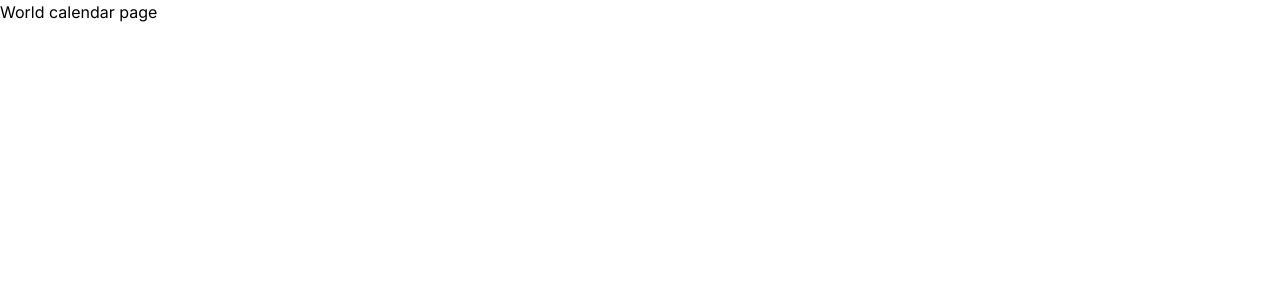
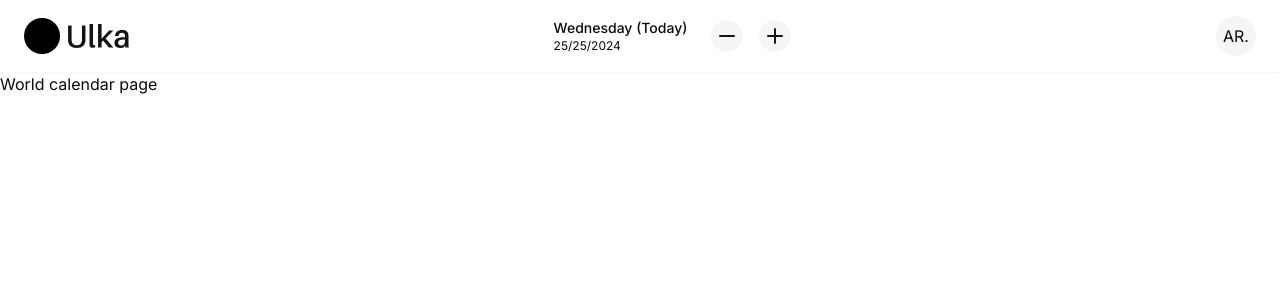
Before and after one commit to abura1han/ulka, a Next.js app: page /world in a window 1280 px wide. Shown: the top 300 px of the page. Built offline with nearby package versions, Linux system fonts and the light colour scheme.

Commit message:
add shadecn ui & add world calendar header design

```diff
--- a/src/app/layout.tsx
+++ b/src/app/(root)/layout.tsx
@@ -1,6 +1,6 @@
 import type { Metadata } from "next";
 import { Inter } from "next/font/google";
-import "./globals.css";
+import "../globals.css";
 import { ReactQueryClientProvider } from "@/components/ReactQueryClientProvider";
 import SessionWrapper from "@/components/SessionWrapper";
 
--- a/src/app/page.tsx
+++ b/src/app/(root)/page.tsx
@@ -19,7 +19,7 @@
           src={"/icons/logo-full.svg"}
           alt="Ulka"
           width={200}
-          height={200}
+          height={68}
         />
         <div className="mt-6">
           <p>The calendar for the `Universe`</p>
--- a/src/app/globals.css
+++ b/src/app/globals.css
@@ -1,3 +1,76 @@
 @tailwind base;
-@tailwind components;
-@tailwind utilities;
+  @tailwind components;
+  @tailwind utilities;
+
+  @layer base {
+    :root {
+      --background: 0 0% 100%;
+      --foreground: 0 0% 3.9%;
+
+      --card: 0 0% 100%;
+      --card-foreground: 0 0% 3.9%;
+
+      --popover: 0 0% 100%;
+      --popover-foreground: 0 0% 3.9%;
+
+      --primary: 0 0% 9%;
+      --primary-foreground: 0 0% 98%;
+
+      --secondary: 0 0% 96.1%;
+      --secondary-foreground: 0 0% 9%;
+
+      --muted: 0 0% 96.1%;
+      --muted-foreground: 0 0% 45.1%;
+
+      --accent: 0 0% 96.1%;
+      --accent-foreground: 0 0% 9%;
+
+      --destructive: 0 84.2% 60.2%;
+      --destructive-foreground: 0 0% 98%;
+
+      --border: 0 0% 89.8%;
+      --input: 0 0% 89.8%;
+      --ring: 0 0% 3.9%;
+
+      --radius: 0.5rem;
+    }
+
+    .dark {
+      --background: 0 0% 3.9%;
+      --foreground: 0 0% 98%;
+
+      --card: 0 0% 3.9%;
+      --card-foreground: 0 0% 98%;
+
+      --popover: 0 0% 3.9%;
+      --popover-foreground: 0 0% 98%;
+
+      --primary: 0 0% 98%;
+      --primary-foreground: 0 0% 9%;
+
+      --secondary: 0 0% 14.9%;
+      --secondary-foreground: 0 0% 98%;
+
+      --muted: 0 0% 14.9%;
+      --muted-foreground: 0 0% 63.9%;
+
+      --accent: 0 0% 14.9%;
+      --accent-foreground: 0 0% 98%;
+
+      --destructive: 0 62.8% 30.6%;
+      --destructive-foreground: 0 0% 98%;
+
+      --border: 0 0% 14.9%;
+      --input: 0 0% 14.9%;
+      --ring: 0 0% 83.1%;
+    }
+  }
+
+  @layer base {
+    * {
+      @apply border-border;
+    }
+    body {
+      @apply bg-background text-foreground;
+    }
+  }
--- /dev/null
+++ b/src/app/world/layout.tsx
@@ -0,0 +1,32 @@
+import type { Metadata } from "next";
+import { Inter } from "next/font/google";
+import "../globals.css";
+import { ReactQueryClientProvider } from "@/components/ReactQueryClientProvider";
+import SessionWrapper from "@/components/SessionWrapper";
+import WorldHeader from "@/components/headers/WorldHeader";
+
+const inter = Inter({ subsets: ["latin"] });
+
+export const metadata: Metadata = {
+  title: "Ulka",
+  description: "The calendar for the universe - Ulka",
+};
+
+export default function RootLayout({
+  children,
+}: Readonly<{
+  children: React.ReactNode;
+}>) {
+  return (
+    <html lang="en">
+      <body className={inter.className}>
+        <ReactQueryClientProvider>
+          <SessionWrapper>
+            <WorldHeader />
+            {children}
+          </SessionWrapper>
+        </ReactQueryClientProvider>
+      </body>
+    </html>
+  );
+}
--- a/src/components/headers/WorldHeader.tsx
+++ b/src/components/headers/WorldHeader.tsx
@@ -1,3 +1,77 @@
+"use client";
+
+import { Loader2, MinusIcon, PlusIcon } from "lucide-react";
+import moment, { Moment } from "moment";
+import Image from "next/image";
+import { useLayoutEffect, useState } from "react";
+import { Button } from "../ui/button";
+import { cn } from "@/lib/utils";
+import { Avatar, AvatarFallback } from "../ui/avatar";
+
 export default function WorldHeader() {
-  return <header></header>;
+  return (
+    <header className="flex items-center justify-between px-6 py-4 bg-white sticky top-0 left-0 w-full shadow-sm gap-4">
+      <SiteBranding />
+      <DateModifier />
+      <UserProfile />
+    </header>
+  );
 }
+
+const SiteBranding = () => {
+  return (
+    <section className="relative">
+      <Image src={"/icons/logo-full.svg"} alt="Ulka" width={105} height={36} />
+    </section>
+  );
+};
+
+const DateModifier = () => {
+  const [loading, setLoading] = useState(true);
+  const [date, setDate] = useState<Moment>();
+
+  useLayoutEffect(() => {
+    setDate(moment());
+    setLoading(false);
+  }, []);
+  return (
+    <section className="flex">
+      {loading ? (
+        <Loader2 className="animate-spin" />
+      ) : (
+        <>
+          <div>
+            <div className="text-sm font-medium">
+              {date?.format("dddd")} (Today)
+            </div>
+            <div className="text-xs">{date?.format("DD/mm/yyyy")}</div>
+          </div>
+          <div className="flex items-center gap-4 ml-6">
+            <Button
+              variant={"secondary"}
+              className={cn("rounded-full size-8 p-0")}
+            >
+              <MinusIcon />
+            </Button>
+            <Button
+              variant={"secondary"}
+              className={cn("rounded-full size-8 p-0")}
+            >
+              <PlusIcon />
+            </Button>
+          </div>
+        </>
+      )}
+    </section>
+  );
+};
+
+const UserProfile = () => {
+  return (
+    <section>
+      <Avatar>
+        <AvatarFallback>AR.</AvatarFallback>
+      </Avatar>
+    </section>
+  );
+};
--- /dev/null
+++ b/src/components/ui/avatar.tsx
@@ -0,0 +1,50 @@
+"use client"
+
+import * as React from "react"
+import * as AvatarPrimitive from "@radix-ui/react-avatar"
+
+import { cn } from "@/lib/utils"
+
+const Avatar = React.forwardRef<
+  React.ElementRef<typeof AvatarPrimitive.Root>,
+  React.ComponentPropsWithoutRef<typeof AvatarPrimitive.Root>
+>(({ className, ...props }, ref) => (
+  <AvatarPrimitive.Root
+    ref={ref}
+    className={cn(
+      "relative flex h-10 w-10 shrink-0 overflow-hidden rounded-full",
+      className
+    )}
+    {...props}
+  />
+))
+Avatar.displayName = AvatarPrimitive.Root.displayName
+
+const AvatarImage = React.forwardRef<
+  React.ElementRef<typeof AvatarPrimitive.Image>,
+  React.ComponentPropsWithoutRef<typeof AvatarPrimitive.Image>
+>(({ className, ...props }, ref) => (
+  <AvatarPrimitive.Image
+    ref={ref}
+    className={cn("aspect-square h-full w-full", className)}
+    {...props}
+  />
+))
+AvatarImage.displayName = AvatarPrimitive.Image.displayName
+
+const AvatarFallback = React.forwardRef<
+  React.ElementRef<typeof AvatarPrimitive.Fallback>,
+  React.ComponentPropsWithoutRef<typeof AvatarPrimitive.Fallback>
+>(({ className, ...props }, ref) => (
+  <AvatarPrimitive.Fallback
+    ref={ref}
+    className={cn(
+      "flex h-full w-full items-center justify-center rounded-full bg-muted",
+      className
+    )}
+    {...props}
+  />
+))
+AvatarFallback.displayName = AvatarPrimitive.Fallback.displayName
+
+export { Avatar, AvatarImage, AvatarFallback }
--- /dev/null
+++ b/src/components/ui/button.tsx
@@ -0,0 +1,56 @@
+import * as React from "react"
+import { Slot } from "@radix-ui/react-slot"
+import { cva, type VariantProps } from "class-variance-authority"
+
+import { cn } from "@/lib/utils"
+
+const buttonVariants = cva(
+  "inline-flex items-center justify-center whitespace-nowrap rounded-md text-sm font-medium ring-offset-background transition-colors focus-visible:outline-none focus-visible:ring-2 focus-visible:ring-ring focus-visible:ring-offset-2 disabled:pointer-events-none disabled:opacity-50",
+  {
+    variants: {
+      variant: {
+        default: "bg-primary text-primary-foreground hover:bg-primary/90",
+        destructive:
+          "bg-destructive text-destructive-foreground hover:bg-destructive/90",
+        outline:
+          "border border-input bg-background hover:bg-accent hover:text-accent-foreground",
+        secondary:
+          "bg-secondary text-secondary-foreground hover:bg-secondary/80",
+        ghost: "hover:bg-accent hover:text-accent-foreground",
+        link: "text-primary underline-offset-4 hover:underline",
+      },
+      size: {
+        default: "h-10 px-4 py-2",
+        sm: "h-9 rounded-md px-3",
+        lg: "h-11 rounded-md px-8",
+        icon: "h-10 w-10",
+      },
+    },
+    defaultVariants: {
+      variant: "default",
+      size: "default",
+    },
+  }
+)
+
+export interface ButtonProps
+  extends React.ButtonHTMLAttributes<HTMLButtonElement>,
+    VariantProps<typeof buttonVariants> {
+  asChild?: boolean
+}
+
+const Button = React.forwardRef<HTMLButtonElement, ButtonProps>(
+  ({ className, variant, size, asChild = false, ...props }, ref) => {
+    const Comp = asChild ? Slot : "button"
+    return (
+      <Comp
+        className={cn(buttonVariants({ variant, size, className }))}
+        ref={ref}
+        {...props}
+      />
+    )
+  }
+)
+Button.displayName = "Button"
+
+export { Button, buttonVariants }
--- /dev/null
+++ b/src/lib/utils.ts
@@ -0,0 +1,6 @@
+import { type ClassValue, clsx } from "clsx"
+import { twMerge } from "tailwind-merge"
+
+export function cn(...inputs: ClassValue[]) {
+  return twMerge(clsx(inputs))
+}
--- a/tailwind.config.ts
+++ b/tailwind.config.ts
@@ -1,20 +1,80 @@
-import type { Config } from "tailwindcss";
+import type { Config } from "tailwindcss"
 
-const config: Config = {
+const config = {
+  darkMode: ["class"],
   content: [
-    "./src/pages/**/*.{js,ts,jsx,tsx,mdx}",
-    "./src/components/**/*.{js,ts,jsx,tsx,mdx}",
-    "./src/app/**/*.{js,ts,jsx,tsx,mdx}",
-  ],
+    './pages/**/*.{ts,tsx}',
+    './components/**/*.{ts,tsx}',
+    './app/**/*.{ts,tsx}',
+    './src/**/*.{ts,tsx}',
+	],
+  prefix: "",
   theme: {
+    container: {
+      center: true,
+      padding: "2rem",
+      screens: {
+        "2xl": "1400px",
+      },
+    },
     extend: {
-      backgroundImage: {
-        "gradient-radial": "radial-gradient(var(--tw-gradient-stops))",
-        "gradient-conic":
-          "conic-gradient(from 180deg at 50% 50%, var(--tw-gradient-stops))",
+      colors: {
+        border: "hsl(var(--border))",
+        input: "hsl(var(--input))",
+        ring: "hsl(var(--ring))",
+        background: "hsl(var(--background))",
+        foreground: "hsl(var(--foreground))",
+        primary: {
+          DEFAULT: "hsl(var(--primary))",
+          foreground: "hsl(var(--primary-foreground))",
+        },
+        secondary: {
+          DEFAULT: "hsl(var(--secondary))",
+          foreground: "hsl(var(--secondary-foreground))",
+        },
+        destructive: {
+          DEFAULT: "hsl(var(--destructive))",
+          foreground: "hsl(var(--destructive-foreground))",
+        },
+        muted: {
+          DEFAULT: "hsl(var(--muted))",
+          foreground: "hsl(var(--muted-foreground))",
+        },
+        accent: {
+          DEFAULT: "hsl(var(--accent))",
+          foreground: "hsl(var(--accent-foreground))",
+        },
+        popover: {
+          DEFAULT: "hsl(var(--popover))",
+          foreground: "hsl(var(--popover-foreground))",
+        },
+        card: {
+          DEFAULT: "hsl(var(--card))",
+          foreground: "hsl(var(--card-foreground))",
+        },
+      },
+      borderRadius: {
+        lg: "var(--radius)",
+        md: "calc(var(--radius) - 2px)",
+        sm: "calc(var(--radius) - 4px)",
+      },
+      keyframes: {
+        "accordion-down": {
+          from: { height: "0" },
+          to: { height: "var(--radix-accordion-content-height)" },
+        },
+        "accordion-up": {
+          from: { height: "var(--radix-accordion-content-height)" },
+          to: { height: "0" },
+        },
+      },
+      animation: {
+        "accordion-down": "accordion-down 0.2s ease-out",
+        "accordion-up": "accordion-up 0.2s ease-out",
       },
     },
   },
-  plugins: [],
-};
-export default config;
+  plugins: [require("tailwindcss-animate")],
+} satisfies Config
+
+export default config
```
Also changed, not shown: package.json (+9 -1 lines), components.json (added), 1 other file (tests, documents, lock files or other folders).
